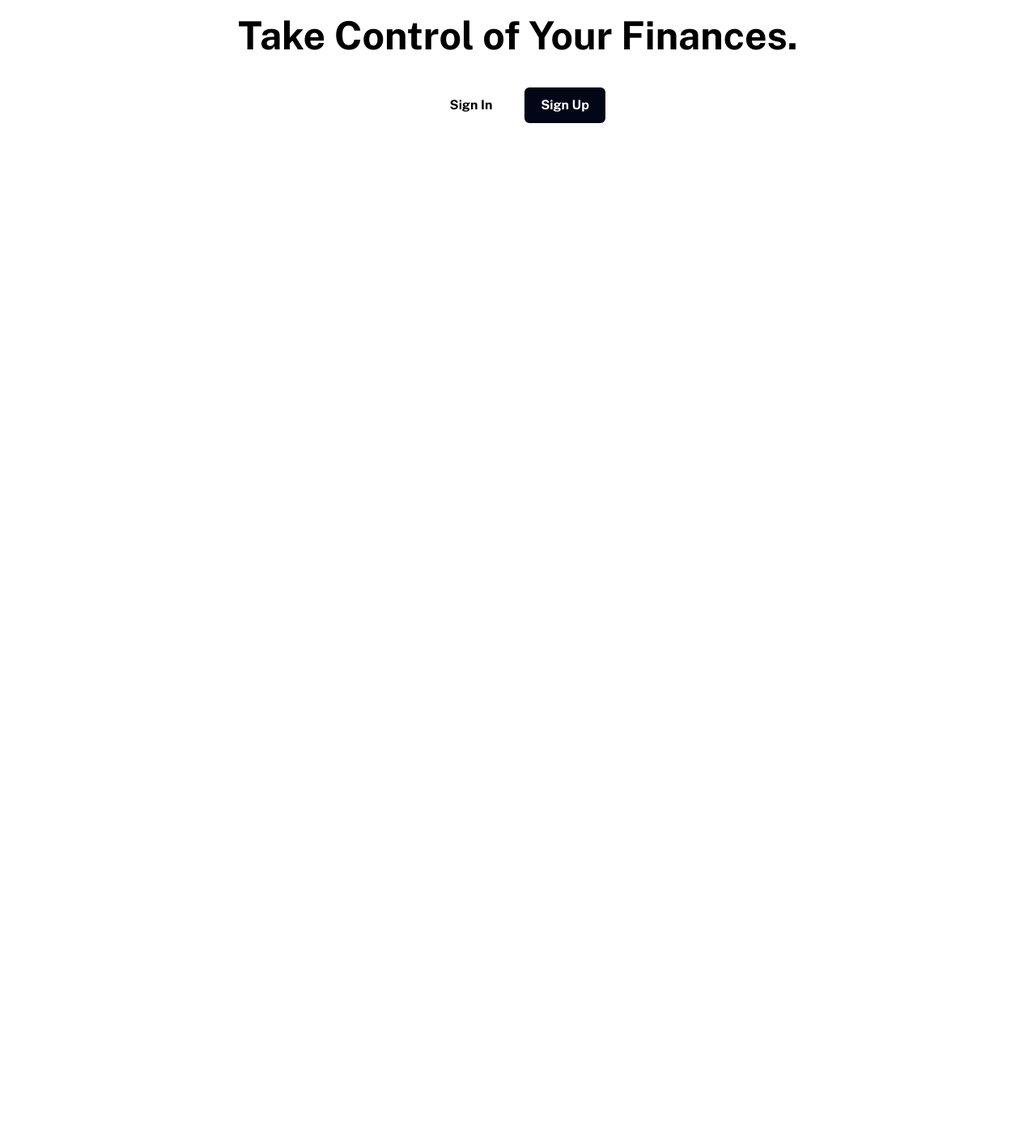
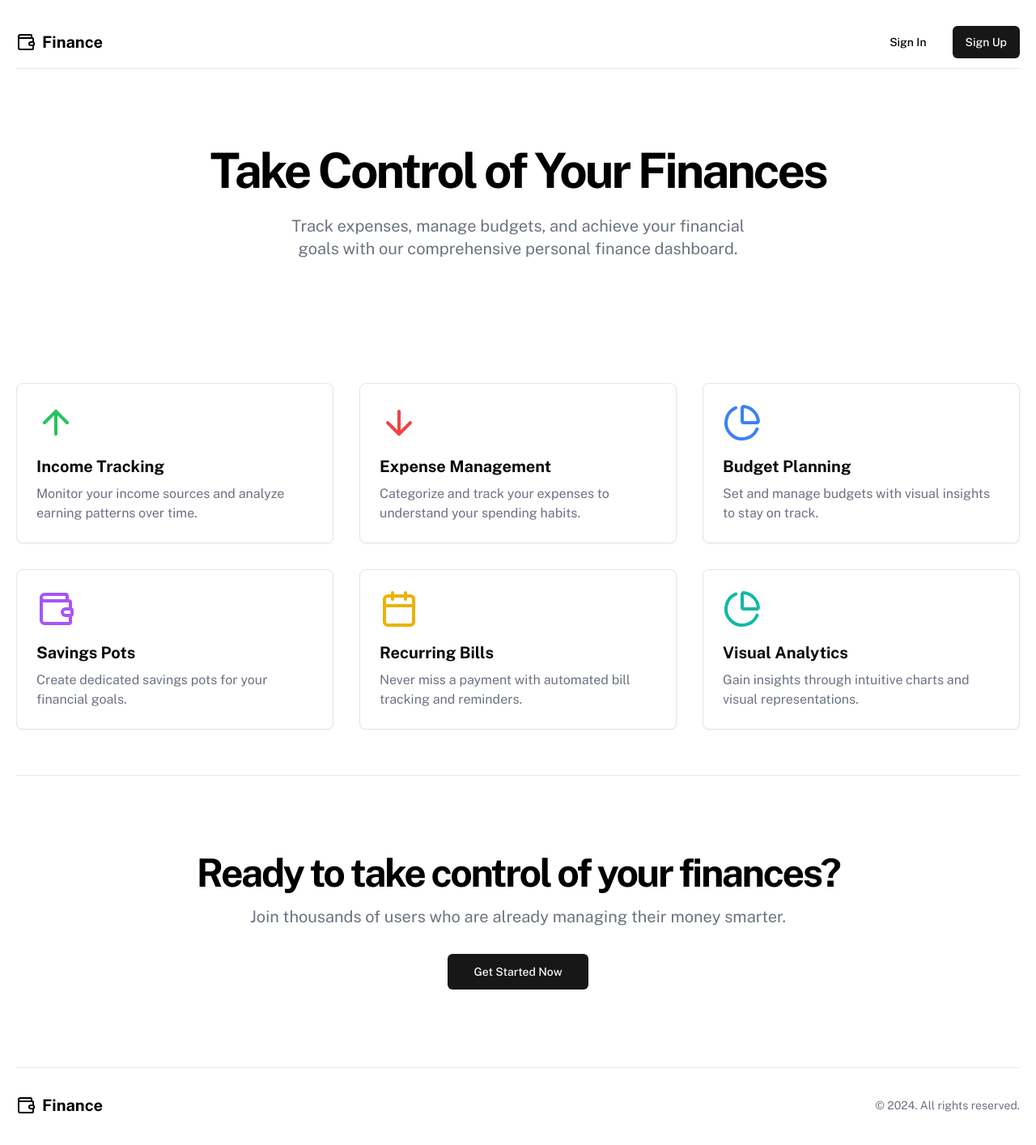
Before and after one commit to DeyanTopalov/personal-finance-app, a Next.js app: page / in a window 1280 px wide. Shown: the top 1414 px of the page at 81% size. Before the commit the page ends 800 px from the top, so only its background shows below. Built offline with nearby package versions, Linux system fonts and the light colour scheme.

Commit message:
updated langing page

```diff
--- a/app/page.tsx
+++ b/app/page.tsx
@@ -1,85 +1,120 @@
+import { Button } from "@/components/ui/button";
+import { Card } from "@/components/ui/card";
+import {
+  PieChartIcon as ChartPieIcon,
+  WalletIcon,
+  ArrowDownIcon,
+  ArrowUpIcon,
+  CalendarIcon,
+} from "lucide-react";
 import Link from "next/link";
 
 export default function Home() {
   return (
-    // flex h-full max-h-[920px] w-full gap-5 rounded-lg bg-clr-beige-100
-    <section className="h-full w-full">
-      {/* <div className="h-full w-full max-w-[40%] overflow-hidden rounded-lg">
-        <div className="hidden size-full flex-col justify-between bg-landing-page-pattern bg-cover bg-bottom bg-no-repeat p-10 text-white lg:flex">
-          <div>
-            <LogoLarge />
+    <div className="flex min-h-screen flex-col">
+      <header className="bg-background/95 supports-[backdrop-filter]:bg-background/60 sticky top-0 z-50 w-full border-b backdrop-blur">
+        <div className="container flex h-16 items-center justify-between">
+          <div className="flex items-center gap-2">
+            <WalletIcon className="h-6 w-6" />
+            <span className="text-xl font-bold">Finance</span>
           </div>
-
-          <div>
-            <h2 className="text-preset-1 mb-6">
-              Keep track of your money and save for your future
-            </h2>
-            <p className="text-preset-4">
-              Personal finance app puts you in control of your spending. Track
-              transactions, set budgets, and add to savings pots easily.
+          <div className="flex gap-4">
+            <Button variant="ghost" asChild>
+              <Link href="/sign-in">Sign In</Link>
+            </Button>
+            <Button asChild>
+              <Link href="/sign-up">Sign Up</Link>
+            </Button>
+          </div>
+        </div>
+      </header>
+      <main className="flex-1">
+        <section className="container py-12 md:py-24">
+          <div className="text-center">
+            <h1 className="text-4xl font-bold tracking-tighter sm:text-5xl md:text-6xl">
+              Take Control of Your Finances
+            </h1>
+            <p className="mx-auto mt-6 max-w-[600px] text-gray-500 md:text-xl">
+              Track expenses, manage budgets, and achieve your financial goals
+              with our comprehensive personal finance dashboard.
             </p>
           </div>
+        </section>
+        <section id="features" className="container py-12 md:py-14">
+          <div className="grid gap-8 md:grid-cols-2 lg:grid-cols-3">
+            <Card className="p-6 transition-all duration-300 ease-in-out hover:-translate-y-1 hover:shadow-lg">
+              <ArrowUpIcon className="h-12 w-12 text-green-500" />
+              <h3 className="mt-4 text-xl font-bold">Income Tracking</h3>
+              <p className="mt-2 text-gray-500">
+                Monitor your income sources and analyze earning patterns over
+                time.
+              </p>
+            </Card>
+            <Card className="p-6 transition-all duration-300 ease-in-out hover:-translate-y-1 hover:shadow-lg">
+              <ArrowDownIcon className="h-12 w-12 text-red-500" />
+              <h3 className="mt-4 text-xl font-bold">Expense Management</h3>
+              <p className="mt-2 text-gray-500">
+                Categorize and track your expenses to understand your spending
+                habits.
+              </p>
+            </Card>
+            <Card className="p-6 transition-all duration-300 ease-in-out hover:-translate-y-1 hover:shadow-lg">
+              <ChartPieIcon className="h-12 w-12 text-blue-500" />
+              <h3 className="mt-4 text-xl font-bold">Budget Planning</h3>
+              <p className="mt-2 text-gray-500">
+                Set and manage budgets with visual insights to stay on track.
+              </p>
+            </Card>
+            <Card className="p-6 transition-all duration-300 ease-in-out hover:-translate-y-1 hover:shadow-lg">
+              <WalletIcon className="h-12 w-12 text-purple-500" />
+              <h3 className="mt-4 text-xl font-bold">Savings Pots</h3>
+              <p className="mt-2 text-gray-500">
+                Create dedicated savings pots for your financial goals.
+              </p>
+            </Card>
+            <Card className="p-6 transition-all duration-300 ease-in-out hover:-translate-y-1 hover:shadow-lg">
+              <CalendarIcon className="h-12 w-12 text-yellow-500" />
+              <h3 className="mt-4 text-xl font-bold">Recurring Bills</h3>
+              <p className="mt-2 text-gray-500">
+                Never miss a payment with automated bill tracking and reminders.
+              </p>
+            </Card>
+            <Card className="p-6 transition-all duration-300 ease-in-out hover:-translate-y-1 hover:shadow-lg">
+              <ChartPieIcon className="h-12 w-12 text-teal-500" />
+              <h3 className="mt-4 text-xl font-bold">Visual Analytics</h3>
+              <p className="mt-2 text-gray-500">
+                Gain insights through intuitive charts and visual
+                representations.
+              </p>
+            </Card>
+          </div>
+        </section>
+        <section className="bg-muted/50 border-t">
+          <div className="container py-12 md:py-24">
+            <div className="mx-auto max-w-[800px] text-center">
+              <h2 className="text-3xl font-bold tracking-tighter sm:text-4xl md:text-5xl">
+                Ready to take control of your finances?
+              </h2>
+              <p className="mt-4 text-gray-500 md:text-xl">
+                Join thousands of users who are already managing their money
+                smarter.
+              </p>
+              <Button size="lg" className="mt-8" asChild>
+                <Link href="/sign-up">Get Started Now</Link>
+              </Button>
+            </div>
+          </div>
+        </section>
+      </main>
+      <footer className="border-t">
+        <div className="container flex flex-col gap-4 py-8 md:flex-row md:items-center md:justify-between">
+          <div className="flex items-center gap-2">
+            <WalletIcon className="h-6 w-6" />
+            <span className="text-xl font-bold">Finance</span>
+          </div>
+          <p className="text-sm text-gray-500">© 2024. All rights reserved.</p>
         </div>
-      </div> */}
-      <div className="flex w-full flex-col items-center justify-center">
-        <h1 className="text-center text-5xl font-bold">
-          Take Control of Your Finances.
-        </h1>
-        <div className="2_buttons mt-10 flex gap-4">
-          <div className="flex w-[100px] items-center justify-center overflow-hidden rounded-md border-2 border-white bg-white text-center transition-all duration-150 ease-in-out hover:bg-white/85 hover:drop-shadow-2xl">
-            <Link className="h-full w-full py-2 font-bold" href="/sign-in">
-              Sign In
-            </Link>
-          </div>
-          <div className="flex w-[100px] items-center justify-center overflow-hidden rounded-md border-2 border-slate-950 bg-slate-950 text-center text-white transition-all duration-150 ease-in-out hover:bg-slate-950/85 hover:drop-shadow-2xl">
-            <Link className="h-full w-full py-2 font-bold" href="/sign-up">
-              Sign Up
-            </Link>
-          </div>
-        </div>
-      </div>
-      {/* <SignInFormRHF /> */}
-    </section>
+      </footer>
+    </div>
   );
 }
-
-// export default function Home() {
-//   return (
-//     <section className="flex h-full max-h-[920px] w-full gap-5 rounded-lg bg-clr-beige-100">
-//       <div className="h-full w-full max-w-[40%] overflow-hidden rounded-lg">
-//         <div className="hidden size-full flex-col justify-between bg-landing-page-pattern bg-cover bg-bottom bg-no-repeat p-10 text-white lg:flex">
-//           <div>
-//             <LogoLarge />
-//           </div>
-
-//           <div>
-//             <h2 className="text-preset-1 mb-6">
-//               Keep track of your money and save for your future
-//             </h2>
-//             <p className="text-preset-4">
-//               Personal finance app puts you in control of your spending. Track
-//               transactions, set budgets, and add to savings pots easily.
-//             </p>
-//           </div>
-//         </div>
-//       </div>
-//       <div className="flex w-full flex-col items-center justify-center">
-//         <h1 className="text-center text-5xl font-bold">
-//           Take Control of Your Finances.
-//         </h1>
-//         <div className="2_buttons mt-10 flex gap-4">
-//           <div className="flex w-[100px] items-center justify-center overflow-hidden rounded-md border-2 border-white bg-white text-center transition-all duration-150 ease-in-out hover:bg-white/85 hover:drop-shadow-2xl">
-//             <Link className="h-full w-full py-2 font-bold" href="/sign-in">
-//               Sign In
-//             </Link>
-//           </div>
-//           <div className="flex w-[100px] items-center justify-center overflow-hidden rounded-md border-2 border-slate-950 bg-slate-950 text-center text-white transition-all duration-150 ease-in-out hover:bg-slate-950/85 hover:drop-shadow-2xl">
-//             <Link className="h-full w-full py-2 font-bold" href="/sign-up">
-//               Sign Up
-//             </Link>
-//           </div>
-//         </div>
-//       </div>
-//     </section>
-//   );
-// }
--- /dev/null
+++ b/components/ui/card.tsx
@@ -0,0 +1,79 @@
+import * as React from "react"
+
+import { cn } from "@/lib/utils"
+
+const Card = React.forwardRef<
+  HTMLDivElement,
+  React.HTMLAttributes<HTMLDivElement>
+>(({ className, ...props }, ref) => (
+  <div
+    ref={ref}
+    className={cn(
+      "rounded-lg border border-neutral-200 bg-white text-neutral-950 shadow-sm dark:border-neutral-800 dark:bg-neutral-950 dark:text-neutral-50",
+      className
+    )}
+    {...props}
+  />
+))
+Card.displayName = "Card"
+
+const CardHeader = React.forwardRef<
+  HTMLDivElement,
+  React.HTMLAttributes<HTMLDivElement>
+>(({ className, ...props }, ref) => (
+  <div
+    ref={ref}
+    className={cn("flex flex-col space-y-1.5 p-6", className)}
+    {...props}
+  />
+))
+CardHeader.displayName = "CardHeader"
+
+const CardTitle = React.forwardRef<
+  HTMLDivElement,
+  React.HTMLAttributes<HTMLDivElement>
+>(({ className, ...props }, ref) => (
+  <div
+    ref={ref}
+    className={cn(
+      "text-2xl font-semibold leading-none tracking-tight",
+      className
+    )}
+    {...props}
+  />
+))
+CardTitle.displayName = "CardTitle"
+
+const CardDescription = React.forwardRef<
+  HTMLDivElement,
+  React.HTMLAttributes<HTMLDivElement>
+>(({ className, ...props }, ref) => (
+  <div
+    ref={ref}
+    className={cn("text-sm text-neutral-500 dark:text-neutral-400", className)}
+    {...props}
+  />
+))
+CardDescription.displayName = "CardDescription"
+
+const CardContent = React.forwardRef<
+  HTMLDivElement,
+  React.HTMLAttributes<HTMLDivElement>
+>(({ className, ...props }, ref) => (
+  <div ref={ref} className={cn("p-6 pt-0", className)} {...props} />
+))
+CardContent.displayName = "CardContent"
+
+const CardFooter = React.forwardRef<
+  HTMLDivElement,
+  React.HTMLAttributes<HTMLDivElement>
+>(({ className, ...props }, ref) => (
+  <div
+    ref={ref}
+    className={cn("flex items-center p-6 pt-0", className)}
+    {...props}
+  />
+))
+CardFooter.displayName = "CardFooter"
+
+export { Card, CardHeader, CardFooter, CardTitle, CardDescription, CardContent }
```
